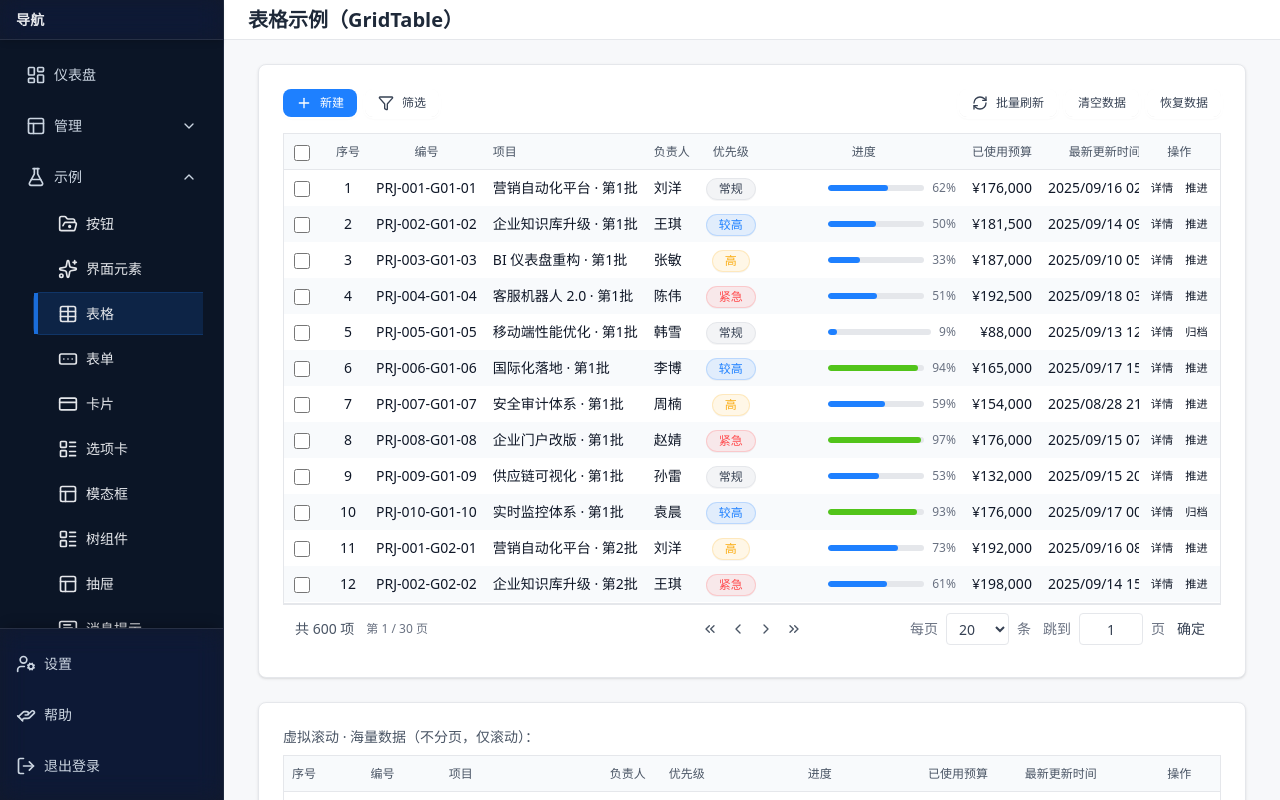
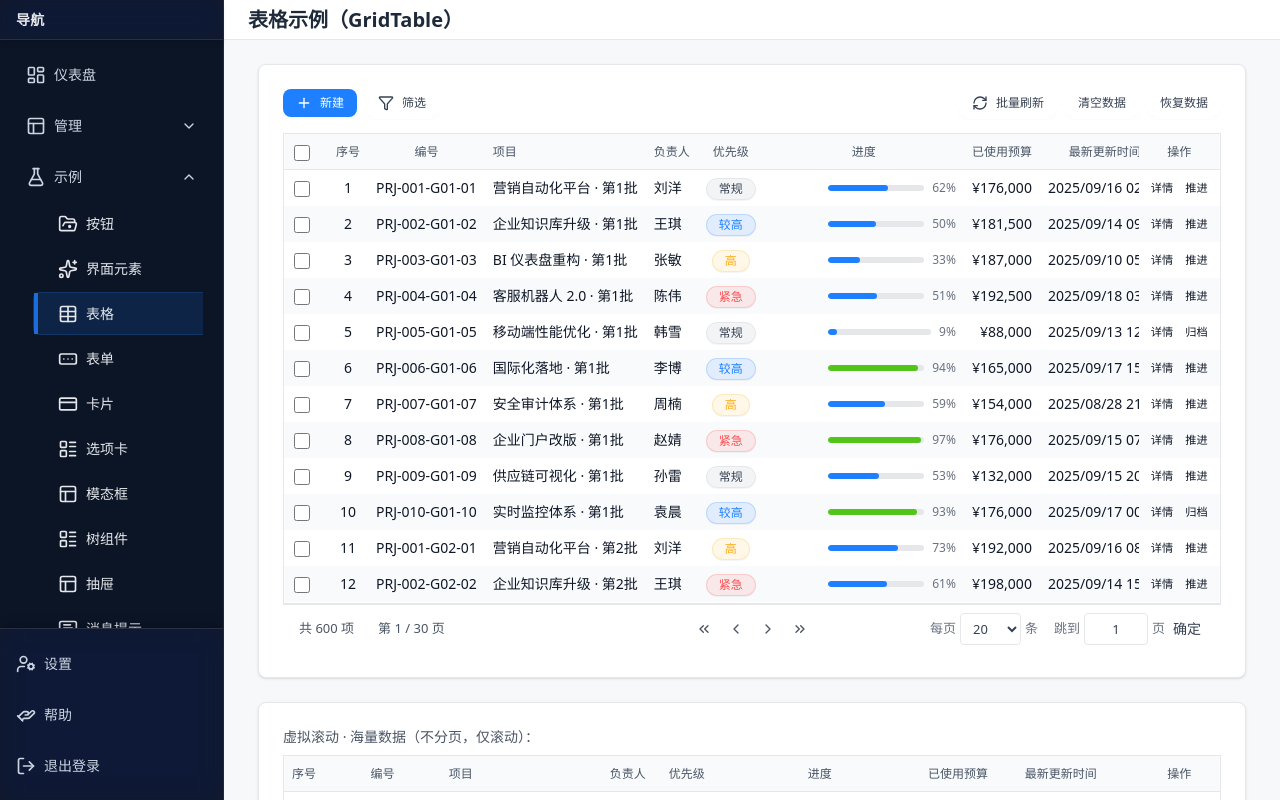
Before and after one commit to zhoumingxuan/sass-ui, a Next.js app: page /demo/table in a window 1280 px wide. Built offline with nearby package versions, Linux system fonts and the light colour scheme.

Commit message:
表格控件修改

```diff
--- a/src/components/GridTable.tsx
+++ b/src/components/GridTable.tsx
@@ -754,24 +754,24 @@ export default function GridTable<T extends Record<string, unknown>>({
     return (
       <div
         className={cx(
-          'grid items-center border-top border-t border-gray-200 bg-white px-3 py-2 text-sm text-gray-700 select-none',
+          'grid items-center border-t border-gray-200 bg-white px-4 py-2 text-[13px] text-gray-700 select-none',
           'grid-cols-[1fr_auto_1fr]'
         )}
       >
-        {/* 左侧：总数 + 当前/总页（移动到这里） */}
-        <div className="flex items-center gap-3 min-w-0">
+        {/* 左侧：总数 + 当前/总页（并排，固定间距） */}
+        <div className="flex items-center gap-6 min-w-0">
           {showTotal && (
             <span className="shrink-0 text-gray-600">
               共 <span className="tabular-nums">{totalCount}</span> 项
             </span>
           )}
-          <span className="text-xs text-gray-500">
+          <span className="shrink-0 text-gray-600">
             第 <span className="tabular-nums">{current}</span> / <span className="tabular-nums">{totalPages}</span> 页
           </span>
         </div>
 
-        {/* 中间：导航按钮（居中） */}
-        <div className="flex items-center justify-center gap-1">
+        {/* 中间：导航按钮（等距） */}
+        <div className="flex items-center justify-center gap-2">
           <ActionLink onClick={() => jump(1)} disabled={disabledNav || atFirst} aria-label="首页 (Alt+Home)">
             <ChevronsLeft className="h-4 w-4" />
           </ActionLink>
@@ -786,12 +786,12 @@ export default function GridTable<T extends Record<string, unknown>>({
           </ActionLink>
         </div>
 
-        {/* 右侧：每页条数 + 指定页跳转（功能聚合） */}
-        <div className="flex items-center justify-end gap-3 min-w-0" data-table-row-trigger="ignore">
-          <label className="flex items-center gap-2 shrink-0">
+        {/* 右侧：每页条数 + 指定页（紧凑、统一高度/圆角/间距） */}
+        <div className="flex items-center justify-end gap-4 min-w-0" data-table-row-trigger="ignore">
+          <label className="flex items-center gap-1 shrink-0">
             <span className="text-gray-500">每页</span>
             <select
-              className="h-8 rounded-sm border border-gray-200 bg-white px-2 text-sm text-gray-700 hover:border-gray-300 focus:border-primary focus:outline-none focus:ring-2 focus:ring-primary/20"
+              className="h-8 rounded-sm border border-gray-200 bg-white px-2 text-[13px] text-gray-700 hover:border-gray-300 focus:border-primary focus:outline-none focus:ring-2 focus:ring-primary/20"
               value={size}
               onChange={(e) => onPageSizeChange?.(parseInt(e.target.value, 10))}
             >
@@ -802,7 +802,7 @@ export default function GridTable<T extends Record<string, unknown>>({
             <span className="text-gray-500">条</span>
           </label>
 
-          <div className="flex items-center gap-2">
+          <div className="flex items-center gap-1">
             <span className="text-gray-500">跳到</span>
             <input
               type="text"
@@ -812,7 +812,7 @@ export default function GridTable<T extends Record<string, unknown>>({
               onChange={(e) => setRaw(e.target.value.replace(/[^\d]/g, ''))}
               onKeyDown={onKeyDown}
               onBlur={() => setRaw(String(parseToPage(raw) ?? current))}
-              className="h-8 w-16 rounded-sm border border-gray-200 bg-white px-2 text-sm text-gray-700 hover:border-gray-300 focus:border-primary focus:outline-none focus:ring-2 focus:ring-primary/20 text-center tabular-nums"
+              className="h-8 w-16 rounded-sm border border-gray-200 bg-white px-2 text-[13px] text-gray-700 hover:border-gray-300 focus:border-primary focus:outline-none focus:ring-2 focus:ring-primary/20 text-center tabular-nums"
               aria-label="输入页码并回车或点击确定跳转"
             />
             <span className="text-gray-500">页</span>
```
